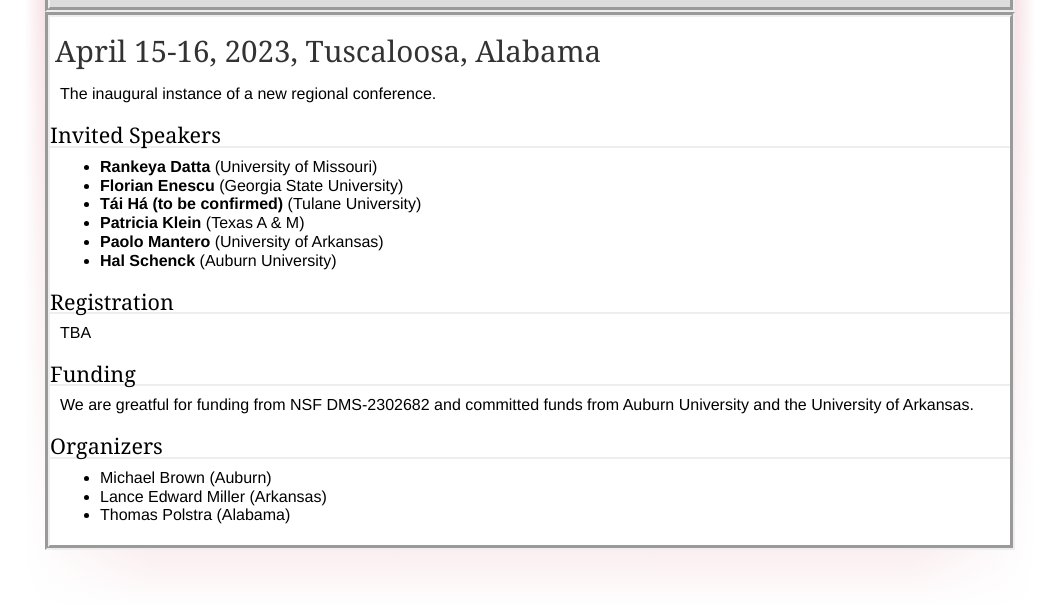
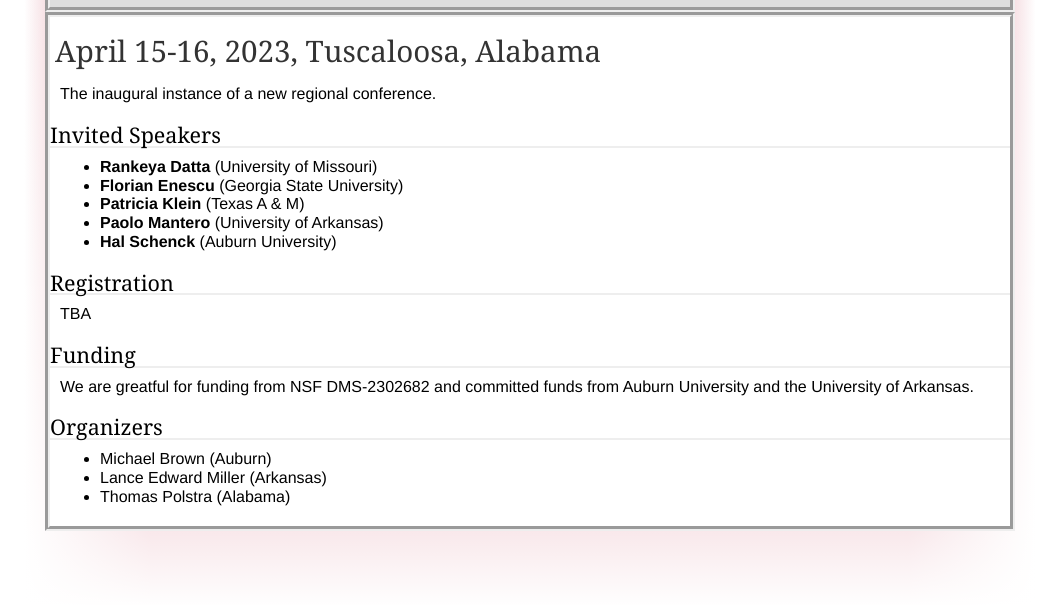
Before and after one commit to thomaspolstra/cats-math.github.io, a plain HTML site: page index.html in a window 1280 px wide. Shown: the part 205-810 px from the top of the page, without its empty margins (110-1168 px from the left). Drawn offline with Linux system fonts and the light colour scheme.

Commit message:
Update index.html

```diff
--- a/index.html
+++ b/index.html
@@ -34,7 +34,6 @@
       <ul>
 	<li><b>Rankeya Datta</b> (University of Missouri) </li>
 	<li><b>Florian Enescu</b> (Georgia State University) </li>
-	<li><b>Ta&#769i Ha&#769 (to be confirmed)</b> (Tulane University) </li>
 	<li><b>Patricia Klein</b> (Texas A &#38 M) </li>
 	<li><b>Paolo Mantero</b> (University of Arkansas) </li>
 	<li><b>Hal Schenck</b> (Auburn University) </li>
```
